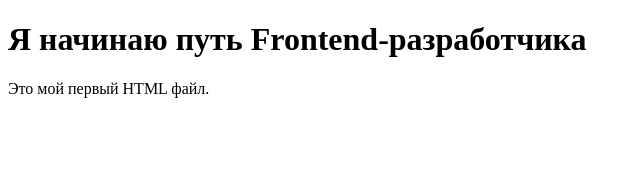
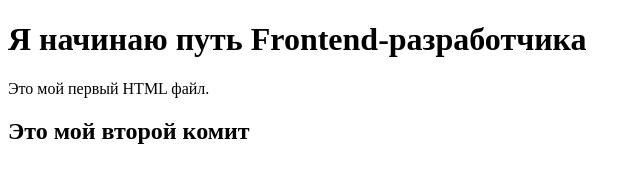
Before and after one commit to GoKefirchik/Education_frontend, a plain HTML site: page my_job.html in a window 1280 px wide. Shown: the whole page, without its empty margins (0-641 px from the left). Drawn offline with Linux system fonts and the light colour scheme.

Commit message:
two commit

```diff
--- a/my_job.html
+++ b/my_job.html
@@ -6,5 +6,6 @@
 <body>
     <h1>Я начинаю путь Frontend-разработчика</h1>
     <p>Это мой первый HTML файл.</p>
+    <h2>Это мой второй комит</h2>
 </body>
 </html>
```
